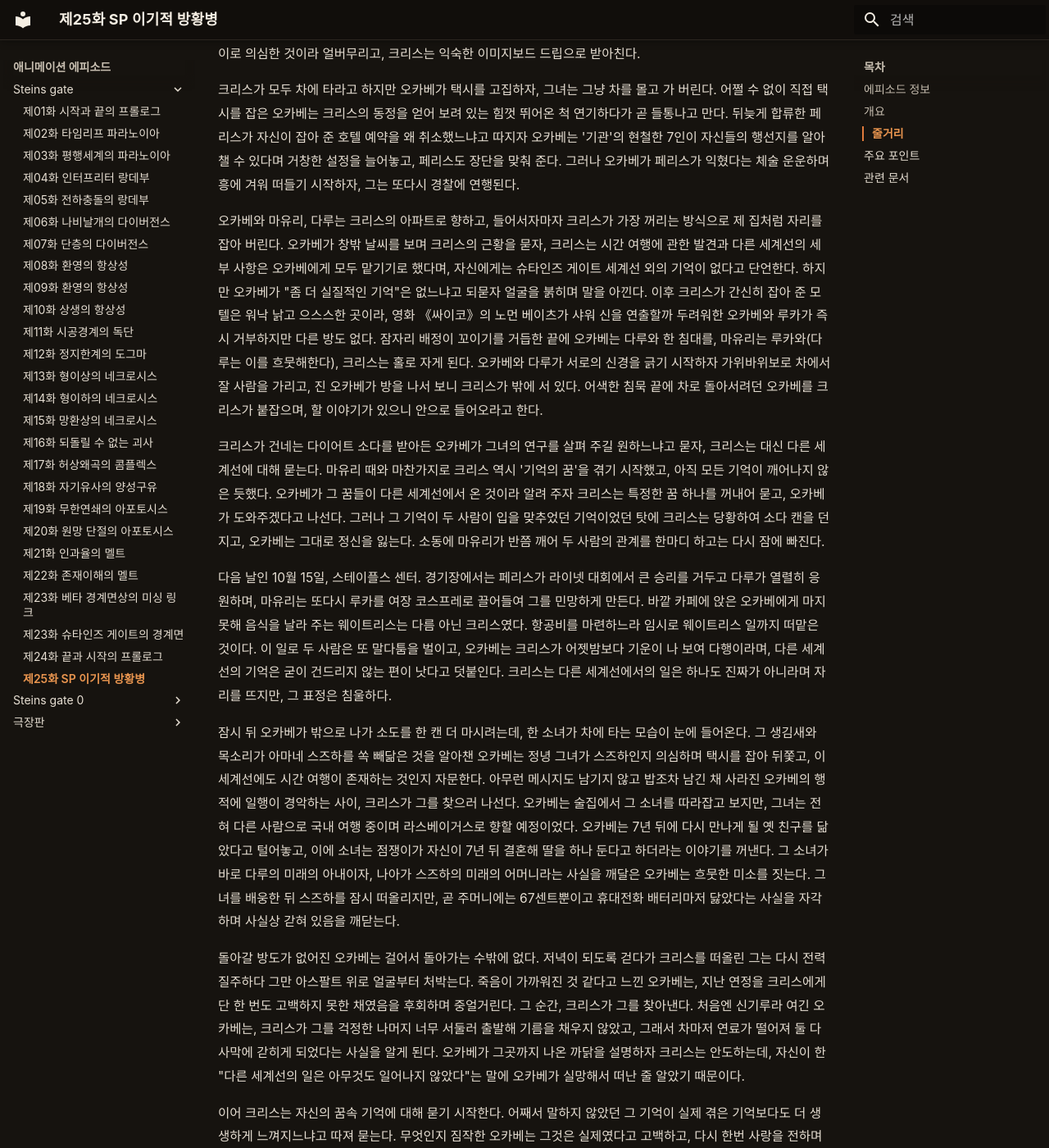
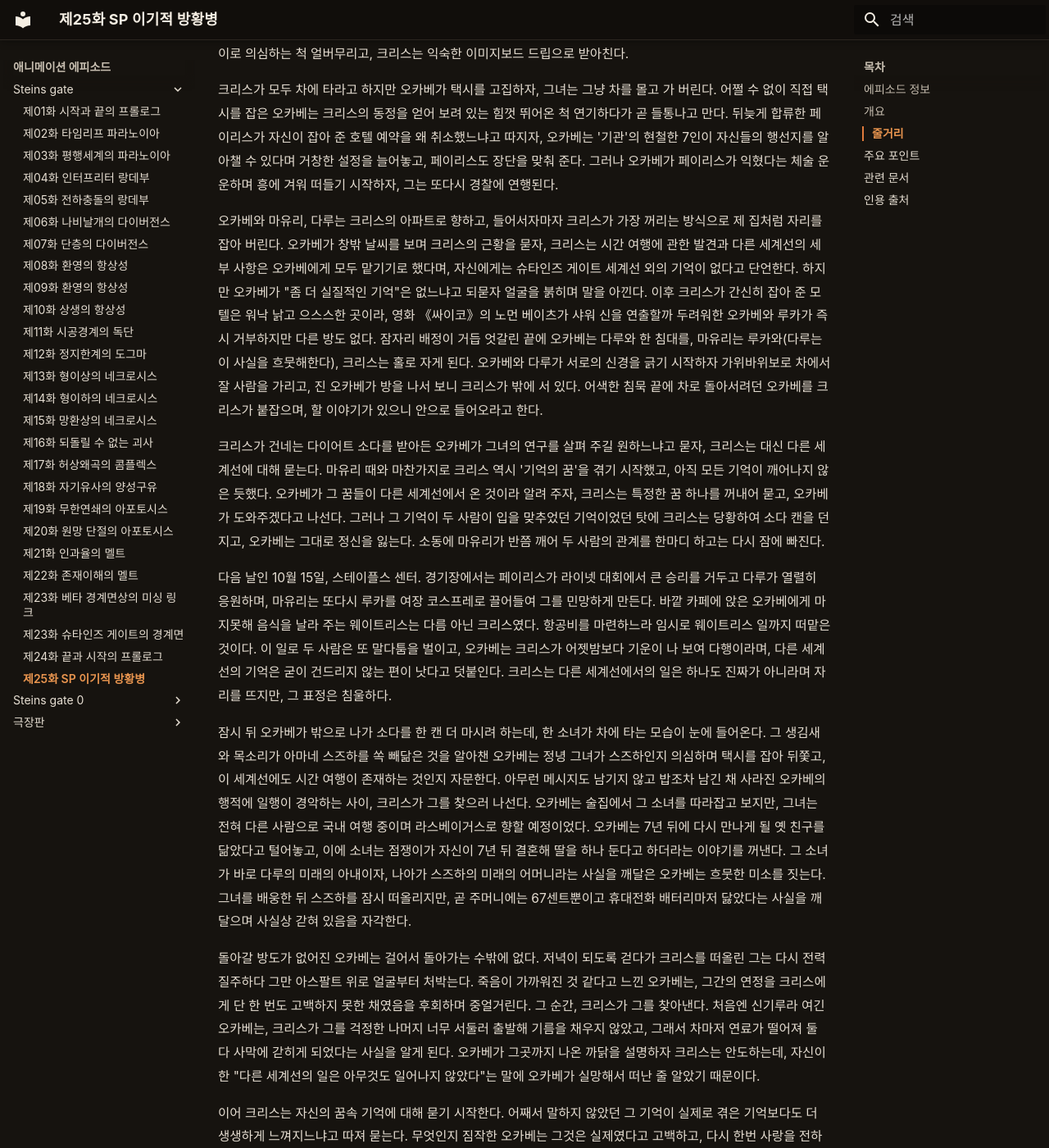
Before and after one commit to sgwiki/sgwiki.github.io, an MkDocs documentation site: the page built from wiki/애니메이션-에피소드/steins-gate/제25화-SP-이기적-방황병.md, in a window 1280 px wide and 1400 px high, scrolled down 1883 px. Shown: the whole window at 82% size. Built offline with MkDocs 1.6.1 and Material for MkDocs 9.7.7, drawn with Linux system fonts in a browser that asks for light colours; some web fonts are replaced; some of the changed text lies outside the part shown.

Commit message:
chore(wiki): 제25화-SP 정비 — 페이리스/라이넷/소다 표기 통일·번역투 교정·인용 출처 섹션 추가
Co-Authored-By: Claude Opus 4.6 <noreply@anthropic.com>

```diff
--- a/wiki/애니메이션-에피소드/steins-gate/제25화-SP-이기적-방황병.md
+++ b/wiki/애니메이션-에피소드/steins-gate/제25화-SP-이기적-방황병.md
@@ -3,7 +3,7 @@ slug: sg-ep25sp-egoistic-poriomania
 date: 2026-06-29
 category: anime-episode
 spoiler: endgame
-description: "*Steins;Gate* 본편 제24화 종료 이후를 다루는 OVA(제25화 SP). 페리스의 초대로 미국 로스앤젤레스를 찾은 오카베 린타로가 마키세 크리스와 재회하고, 다른 세계선의 기억이 꿈으로 흘러나오는 크리스와 사막에서 마주치며 슈타인즈 게이트의 선택을 완성하는 에필로그 회차다."
+description: "*Steins;Gate* 본편 제24화 종료 이후를 다루는 OVA(제25화 SP). 페이리스의 초대로 미국 로스앤젤레스를 찾은 오카베 린타로가 마키세 크리스와 재회하고, 다른 세계선의 기억이 꿈으로 흘러나오는 크리스와 사막에서 마주치며 슈타인즈 게이트의 선택을 완성하는 에필로그 회차다."
 ---
 
 !!! warning "스포일러"
@@ -27,36 +27,36 @@ description: "*Steins;Gate* 본편 제24화 종료 이후를 다루는 OVA(제25
 
 ## 개요
 
-2011년에 방영된 *Steins;Gate* TV 애니메이션 본편 24화의 뒤를 잇는 OVA(오리지널 비디오 애니메이션)이자, 슈타인즈 게이트 세계선에 도달한 뒤를 그리는 에필로그 회차다. 시점은 본편 종료로부터 몇 달 뒤인 2010년 10월 중순. 아키하바라의 평온한 일상 속에서 미래 가젯 연구소 멤버들은 페리스의 초대를 받아 미국 로스앤젤레스에서 열리는 라이넷 대회 관람을 떠난다.
+2011년에 방영된 *Steins;Gate* TV 애니메이션 본편 24화의 뒤를 잇는 OVA(오리지널 비디오 애니메이션)이자, 슈타인즈 게이트 세계선에 도달한 뒤를 그리는 에필로그 회차다. 시점은 본편 종료로부터 몇 달 뒤인 2010년 10월 중순. 아키하바라의 평온한 일상 속에서 미래 가젯 연구소 멤버들은 페이리스의 초대를 받아 미국 로스앤젤레스에서 열리는 라이넷 대회 관람을 떠난다.
 
-이 회차는 본편의 시리어스한 인과율 서스펜스와는 톤을 달리해, 해외 여행을 둘러싼 코미디를 전면에 내세운 뒤 후반에 감정선을 끌어올리는 구성을 취한다. 미국으로 건너간 오카베 린타로는 그곳에서 마키세 크리스와 다시 만나고, 리딩 슈타이너가 없는 크리스가 다른 세계선의 기억을 꿈으로 흘려받는 현상을 목도한다. 그리고 사막 한가운데 두 사람이 마주 선 자리에서, 크리스가 자신의 감정으로 직접 내린 선택이 '슈타인즈 게이트의 선택'을 마무리 짓는다.
+이 회차는 본편의 시리어스한 인과율 서스펜스와는 톤을 달리해, 해외 여행을 둘러싼 코미디를 전면에 내세운 뒤 후반에 감정선을 끌어올리는 구성을 취한다. 미국으로 건너간 오카베 린타로는 그곳에서 마키세 크리스와 다시 만나고, 리딩 슈타이너가 없는 크리스가 다른 세계선의 기억을 꿈으로 흘러받는 현상을 목격한다. 그리고 사막 한가운데 두 사람이 마주 선 자리에서, 크리스가 자신의 감정으로 직접 내린 선택이 '슈타인즈 게이트의 선택'을 마무리한다.
 
 ## 줄거리
 
-어느 사막 한가운데, 오카베 린타로가 도로 위를 홀로 걷고 있다. 그는 자신의 시간이 이미 다했다고 여기며 다시 전화기에 대고 혼잣말을 이어 간다. 지금의 이 처지 역시 슈타인즈 게이트가 택한 길이라 스스로에게 납득시킨 오카베는, 그저 방랑을 계속하기로 한다.
+어느 사막 한가운데, 오카베 린타로가 도로 위를 홀로 걷고 있다. 그는 자신의 시간이 이미 다했다고 여기며 다시 전화기에 대고 혼잣말을 잇는다. 지금의 처지 역시 슈타인즈 게이트가 택한 길이라 스스로 납득한 오카베는, 그저 방랑을 계속하기로 한다.
 
-시간은 2주 전으로 거슬러 올라간다. 연구소에서 시이나 마유리와 함께 있던 오카베에게 하시다 이타루가 루피 모자에 하와이안 셔츠 차림으로 나타난다. 처음에 오카베는 그가 야쿠자나 사파리라도 가려는 줄 착각하지만, 곧 다루와 마유리, 우루시바라 루카가 페리스의 초대로 로스앤젤레스의 라이넹 대회를 보러 가기로 한 사실을 떠올리고, 다루는 단지 그 여행 분위기에 맞춰 복장을 차려 입은 것뿐임을 깨닫는다. 그때 마유리의 휴대전화로 마키세 크리스에게서 문자가 도착한다. 크리스도 잠시 그들을 방문할 수 있게 되었으니, 정 꼭 필요한 경우가 아니면 오카베는 데려오지 말라는 내용이었다.
+시간은 2주 전으로 거슬러 올라간다. 연구소에서 시이나 마유리와 함께 있던 오카베에게 하시다 이타루가 루피 모자에 하와이안 셔츠 차림으로 나타난다. 처음에 오카베는 그가 야쿠자나 사파리라도 가려는 줄 착각하지만, 곧 다루와 마유리, 우루시바라 루카가 페이리스의 초대로 로스앤젤레스의 라이넷 대회를 보러 가기로 한 사실을 떠올리고, 다루는 단지 그 여행 분위기에 맞춰 복장을 차려 입은 것뿐임을 깨닫는다. 그때 마유리의 휴대전화로 마키세 크리스에게서 문자가 도착한다. 크리스도 잠시 그들을 방문할 수 있게 되었으니, 정 꼭 필요한 경우가 아니면 오카베는 데려오지 말라는 내용이었다.
 
-출국 전날인 10월 14일, 일행은 잠시 브라운관 공방의 텐노지 유고와 텐노지 나에, 그리고 키류 모에카를 찾아간다. 나에는 선물을 졸라대고, 마유리가 모에카도 무언가 원하는 게 있느냐고 묻자 모에카는 재빨리 오카베에게 마카다미아 너트는 사지 말라는 문자를 보낸 뒤, 얼굴을 붉히며 조심스레 초콜릿을 부탁한다. 공항에 도착한 일행이 체크인을 하려 하자 여권 담당관이 방문 목적을 묻고, 질문의 뜻을 헤아리지 못한 오카베는 덜컥 자신이 매드 사이언티스트라고 선언해 버린다. 이 발언 탓에 경찰은 그를 정신 이상자로 간주하여 수갑을 채우고 끌고 간다. 간신히 빠져나온 오카베가 출입구에서 마주한 것은, 다름 아닌 크리스였다. 다시 그녀를 보고 할 말을 잃은 오카베는 인사조차 잊은 채 그녀를 스파이로 의심한 것이라 얼버무리고, 크리스는 익숙한 이미지보드 드립으로 받아친다.
+출국 전날인 10월 14일, 일행은 잠시 브라운관 공방의 텐노지 유고와 텐노지 나에, 그리고 키류 모에카를 찾아간다. 나에는 선물을 졸라대고, 마유리가 모에카도 무언가 원하는 게 있느냐고 묻자 모에카는 재빨리 오카베에게 마카다미아 너트는 사지 말라는 문자를 보낸 뒤, 얼굴을 붉히며 조심스레 초콜릿을 부탁한다. 공항에 도착한 일행이 체크인을 하려 하자 여권 담당관이 방문 목적을 묻고, 질문의 뜻을 헤아리지 못한 오카베는 덜컥 자신이 매드 사이언티스트라고 선언해 버린다. 이 발언 탓에 경찰은 그를 정신 이상자로 간주하여 수갑을 채우고 끌고 간다. 간신히 빠져나온 오카베가 출입구에서 마주한 것은, 다름 아닌 크리스였다. 다시 그녀를 보고 할 말을 잃은 오카베는 인사조차 잊은 채, 그녀를 스파이로 의심하는 척 얼버무리고, 크리스는 익숙한 이미지보드 드립으로 받아친다.
 
-크리스가 모두 차에 타라고 하지만 오카베가 택시를 고집하자, 그녀는 그냥 차를 몰고 가 버린다. 어쩔 수 없이 직접 택시를 잡은 오카베는 크리스의 동정을 얻어 보려 있는 힘껏 뛰어온 척 연기하다가 곧 들통나고 만다. 뒤늦게 합류한 페리스가 자신이 잡아 준 호텔 예약을 왜 취소했느냐고 따지자 오카베는 '기관'의 현철한 7인이 자신들의 행선지를 알아챌 수 있다며 거창한 설정을 늘어놓고, 페리스도 장단을 맞춰 준다. 그러나 오카베가 페리스가 익혔다는 체술 운운하며 흥에 겨워 떠들기 시작하자, 그는 또다시 경찰에 연행된다.
+크리스가 모두 차에 타라고 하지만 오카베가 택시를 고집하자, 그녀는 그냥 차를 몰고 가 버린다. 어쩔 수 없이 직접 택시를 잡은 오카베는 크리스의 동정을 얻어 보려 있는 힘껏 뛰어온 척 연기하다가 곧 들통나고 만다. 뒤늦게 합류한 페이리스가 자신이 잡아 준 호텔 예약을 왜 취소했느냐고 따지자, 오카베는 '기관'의 현철한 7인이 자신들의 행선지를 알아챌 수 있다며 거창한 설정을 늘어놓고, 페이리스도 장단을 맞춰 준다. 그러나 오카베가 페이리스가 익혔다는 체술 운운하며 흥에 겨워 떠들기 시작하자, 그는 또다시 경찰에 연행된다.
 
-오카베와 마유리, 다루는 크리스의 아파트로 향하고, 들어서자마자 크리스가 가장 꺼리는 방식으로 제 집처럼 자리를 잡아 버린다. 오카베가 창밖 날씨를 보며 크리스의 근황을 묻자, 크리스는 시간 여행에 관한 발견과 다른 세계선의 세부 사항은 오카베에게 모두 맡기기로 했다며, 자신에게는 슈타인즈 게이트 세계선 외의 기억이 없다고 단언한다. 하지만 오카베가 "좀 더 실질적인 기억"은 없느냐고 되묻자 얼굴을 붉히며 말을 아낀다. 이후 크리스가 간신히 잡아 준 모텔은 워낙 낡고 으스스한 곳이라, 영화 《싸이코》의 노먼 베이츠가 샤워 신을 연출할까 두려워한 오카베와 루카가 즉시 거부하지만 다른 방도 없다. 잠자리 배정이 꼬이기를 거듭한 끝에 오카베는 다루와 한 침대를, 마유리는 루카와(다루는 이를 흐뭇해한다), 크리스는 홀로 자게 된다. 오카베와 다루가 서로의 신경을 긁기 시작하자 가위바위보로 차에서 잘 사람을 가리고, 진 오카베가 방을 나서 보니 크리스가 밖에 서 있다. 어색한 침묵 끝에 차로 돌아서려던 오카베를 크리스가 붙잡으며, 할 이야기가 있으니 안으로 들어오라고 한다.
+오카베와 마유리, 다루는 크리스의 아파트로 향하고, 들어서자마자 크리스가 가장 꺼리는 방식으로 제 집처럼 자리를 잡아 버린다. 오카베가 창밖 날씨를 보며 크리스의 근황을 묻자, 크리스는 시간 여행에 관한 발견과 다른 세계선의 세부 사항은 오카베에게 모두 맡기기로 했다며, 자신에게는 슈타인즈 게이트 세계선 외의 기억이 없다고 단언한다. 하지만 오카베가 "좀 더 실질적인 기억"은 없느냐고 되묻자 얼굴을 붉히며 말을 아낀다. 이후 크리스가 간신히 잡아 준 모텔은 워낙 낡고 으스스한 곳이라, 영화 《싸이코》의 노먼 베이츠가 샤워 신을 연출할까 두려워한 오카베와 루카가 즉시 거부하지만 다른 방도 없다. 잠자리 배정이 거듭 엇갈린 끝에 오카베는 다루와 한 침대를, 마유리는 루카와(다루는 이 사실을 흐뭇해한다), 크리스는 홀로 자게 된다. 오카베와 다루가 서로의 신경을 긁기 시작하자 가위바위보로 차에서 잘 사람을 가리고, 진 오카베가 방을 나서 보니 크리스가 밖에 서 있다. 어색한 침묵 끝에 차로 돌아서려던 오카베를 크리스가 붙잡으며, 할 이야기가 있으니 안으로 들어오라고 한다.
 
-크리스가 건네는 다이어트 소다를 받아든 오카베가 그녀의 연구를 살펴 주길 원하느냐고 묻자, 크리스는 대신 다른 세계선에 대해 묻는다. 마유리 때와 마찬가지로 크리스 역시 '기억의 꿈'을 겪기 시작했고, 아직 모든 기억이 깨어나지 않은 듯했다. 오카베가 그 꿈들이 다른 세계선에서 온 것이라 알려 주자 크리스는 특정한 꿈 하나를 꺼내어 묻고, 오카베가 도와주겠다고 나선다. 그러나 그 기억이 두 사람이 입을 맞추었던 기억이었던 탓에 크리스는 당황하여 소다 캔을 던지고, 오카베는 그대로 정신을 잃는다. 소동에 마유리가 반쯤 깨어 두 사람의 관계를 한마디 하고는 다시 잠에 빠진다.
+크리스가 건네는 다이어트 소다를 받아든 오카베가 그녀의 연구를 살펴 주길 원하느냐고 묻자, 크리스는 대신 다른 세계선에 대해 묻는다. 마유리 때와 마찬가지로 크리스 역시 '기억의 꿈'을 겪기 시작했고, 아직 모든 기억이 깨어나지 않은 듯했다. 오카베가 그 꿈들이 다른 세계선에서 온 것이라 알려 주자, 크리스는 특정한 꿈 하나를 꺼내어 묻고, 오카베가 도와주겠다고 나선다. 그러나 그 기억이 두 사람이 입을 맞추었던 기억이었던 탓에 크리스는 당황하여 소다 캔을 던지고, 오카베는 그대로 정신을 잃는다. 소동에 마유리가 반쯤 깨어 두 사람의 관계를 한마디 하고는 다시 잠에 빠진다.
 
-다음 날인 10월 15일, 스테이플스 센터. 경기장에서는 페리스가 라이넷 대회에서 큰 승리를 거두고 다루가 열렬히 응원하며, 마유리는 또다시 루카를 여장 코스프레로 끌어들여 그를 민망하게 만든다. 바깥 카페에 앉은 오카베에게 마지못해 음식을 날라 주는 웨이트리스는 다름 아닌 크리스였다. 항공비를 마련하느라 임시로 웨이트리스 일까지 떠맡은 것이다. 이 일로 두 사람은 또 말다툼을 벌이고, 오카베는 크리스가 어젯밤보다 기운이 나 보여 다행이라며, 다른 세계선의 기억은 굳이 건드리지 않는 편이 낫다고 덧붙인다. 크리스는 다른 세계선에서의 일은 하나도 진짜가 아니라며 자리를 뜨지만, 그 표정은 침울하다.
+다음 날인 10월 15일, 스테이플스 센터. 경기장에서는 페이리스가 라이넷 대회에서 큰 승리를 거두고 다루가 열렬히 응원하며, 마유리는 또다시 루카를 여장 코스프레로 끌어들여 그를 민망하게 만든다. 바깥 카페에 앉은 오카베에게 마지못해 음식을 날라 주는 웨이트리스는 다름 아닌 크리스였다. 항공비를 마련하느라 임시로 웨이트리스 일까지 떠맡은 것이다. 이 일로 두 사람은 또 말다툼을 벌이고, 오카베는 크리스가 어젯밤보다 기운이 나 보여 다행이라며, 다른 세계선의 기억은 굳이 건드리지 않는 편이 낫다고 덧붙인다. 크리스는 다른 세계선에서의 일은 하나도 진짜가 아니라며 자리를 뜨지만, 그 표정은 침울하다.
 
-잠시 뒤 오카베가 밖으로 나가 소도를 한 캔 더 마시려는데, 한 소녀가 차에 타는 모습이 눈에 들어온다. 그 생김새와 목소리가 아마네 스즈하를 쏙 빼닮은 것을 알아챈 오카베는 정녕 그녀가 스즈하인지 의심하며 택시를 잡아 뒤쫓고, 이 세계선에도 시간 여행이 존재하는 것인지 자문한다. 아무런 메시지도 남기지 않고 밥조차 남긴 채 사라진 오카베의 행적에 일행이 경악하는 사이, 크리스가 그를 찾으러 나선다. 오카베는 술집에서 그 소녀를 따라잡고 보지만, 그녀는 전혀 다른 사람으로 국내 여행 중이며 라스베이거스로 향할 예정이었다. 오카베는 7년 뒤에 다시 만나게 될 옛 친구를 닮았다고 털어놓고, 이에 소녀는 점쟁이가 자신이 7년 뒤 결혼해 딸을 하나 둔다고 하더라는 이야기를 꺼낸다. 그 소녀가 바로 다루의 미래의 아내이자, 나아가 스즈하의 미래의 어머니라는 사실을 깨달은 오카베는 흐뭇한 미소를 짓는다. 그녀를 배웅한 뒤 스즈하를 잠시 떠올리지만, 곧 주머니에는 67센트뿐이고 휴대전화 배터리마저 닳았다는 사실을 자각하며 사실상 갇혀 있음을 깨닫는다.
+잠시 뒤 오카베가 밖으로 나가 소다를 한 캔 더 마시려 하는데, 한 소녀가 차에 타는 모습이 눈에 들어온다. 그 생김새와 목소리가 아마네 스즈하를 쏙 빼닮은 것을 알아챈 오카베는 정녕 그녀가 스즈하인지 의심하며 택시를 잡아 뒤쫓고, 이 세계선에도 시간 여행이 존재하는 것인지 자문한다. 아무런 메시지도 남기지 않고 밥조차 남긴 채 사라진 오카베의 행적에 일행이 경악하는 사이, 크리스가 그를 찾으러 나선다. 오카베는 술집에서 그 소녀를 따라잡고 보지만, 그녀는 전혀 다른 사람으로 국내 여행 중이며 라스베이거스로 향할 예정이었다. 오카베는 7년 뒤에 다시 만나게 될 옛 친구를 닮았다고 털어놓고, 이에 소녀는 점쟁이가 자신이 7년 뒤 결혼해 딸을 하나 둔다고 하더라는 이야기를 꺼낸다. 그 소녀가 바로 다루의 미래의 아내이자, 나아가 스즈하의 미래의 어머니라는 사실을 깨달은 오카베는 흐뭇한 미소를 짓는다. 그녀를 배웅한 뒤 스즈하를 잠시 떠올리지만, 곧 주머니에는 67센트뿐이고 휴대전화 배터리마저 닳았다는 사실을 깨달으며 사실상 갇혀 있음을 자각한다.
 
-돌아갈 방도가 없어진 오카베는 걸어서 돌아가는 수밖에 없다. 저녁이 되도록 걷다가 크리스를 떠올린 그는 다시 전력 질주하다 그만 아스팔트 위로 얼굴부터 처박는다. 죽음이 가까워진 것 같다고 느낀 오카베는, 지난 연정을 크리스에게 단 한 번도 고백하지 못한 채였음을 후회하며 중얼거린다. 그 순간, 크리스가 그를 찾아낸다. 처음엔 신기루라 여긴 오카베는, 크리스가 그를 걱정한 나머지 너무 서둘러 출발해 기름을 채우지 않았고, 그래서 차마저 연료가 떨어져 둘 다 사막에 갇히게 되었다는 사실을 알게 된다. 오카베가 그곳까지 나온 까닭을 설명하자 크리스는 안도하는데, 자신이 한 "다른 세계선의 일은 아무것도 일어나지 않았다"는 말에 오카베가 실망해서 떠난 줄 알았기 때문이다.
+돌아갈 방도가 없어진 오카베는 걸어서 돌아가는 수밖에 없다. 저녁이 되도록 걷다가 크리스를 떠올린 그는 다시 전력 질주하다 그만 아스팔트 위로 얼굴부터 처박는다. 죽음이 가까워진 것 같다고 느낀 오카베는, 그간의 연정을 크리스에게 단 한 번도 고백하지 못한 채였음을 후회하며 중얼거린다. 그 순간, 크리스가 그를 찾아낸다. 처음엔 신기루라 여긴 오카베는, 크리스가 그를 걱정한 나머지 너무 서둘러 출발해 기름을 채우지 않았고, 그래서 차마저 연료가 떨어져 둘 다 사막에 갇히게 되었다는 사실을 알게 된다. 오카베가 그곳까지 나온 까닭을 설명하자 크리스는 안도하는데, 자신이 한 "다른 세계선의 일은 아무것도 일어나지 않았다"는 말에 오카베가 실망해서 떠난 줄 알았기 때문이다.
 
-이어 크리스는 자신의 꿈속 기억에 대해 묻기 시작한다. 어째서 말하지 않았던 그 기억이 실제 겪은 기억보다도 더 생생하게 느껴지느냐고 따져 묻는다. 무엇인지 짐작한 오카베는 그것은 실제였다고 고백하고, 다시 한번 사랑을 전하며 그녀의 마음을 묻는다. 다른 세계선의 자신과 달리, 크리스는 자신에게는 리딩 슈타이너가 없기에 오카베를 향한 감정이 무엇인지조차 모르겠다고 답한다. 이에 오카베는 다른 세계선들이 자신에게는 실재하는 일이었고 그 사이에서도 크리스는 언제나 변하지 않는 상수였지만, 다만 지금 이 세계선에서 그녀 자신이 무엇을 느끼는지 알고 싶을 따름이라고 덧붙인다. 그러고는 자리에서 일어선 크리스가 다른 세계선에서처럼 오카베에게 눈을 감아 달라고 말하며, 마침내 슈타인즈 게이트의 선택을 스스로의 손으로 완성한다.
+이어 크리스는 자신의 꿈속 기억에 대해 묻기 시작한다. 어째서 말하지 않았던 그 기억이 실제로 겪은 기억보다도 더 생생하게 느껴지느냐고 따져 묻는다. 무엇인지 짐작한 오카베는 그것은 실제였다고 고백하고, 다시 한번 사랑을 전하며 그녀의 마음을 묻는다. 다른 세계선의 자신과 달리, 크리스는 자신에게는 리딩 슈타이너가 없기에 오카베를 향한 감정이 무엇인지조차 모르겠다고 답한다. 이에 오카베는 다른 세계선들이 자신에게는 실재하는 일이었고 그 사이에서도 크리스는 언제나 변하지 않는 상수였지만, 다만 지금 이 세계선에서 그녀 자신이 무엇을 느끼는지 알고 싶을 따름이라고 덧붙인다. 그러고는 자리에서 일어선 크리스가 다른 세계선에서처럼 오카베에게 눈을 감아 달라고 말하며, 마침내 슈타인즈 게이트의 선택을 스스로의 손으로 완성한다.
 
 ## 주요 포인트
 
 - **에필로그로서의 위치**: 본편 24화로 도달한 슈타인즈 게이트 세계선 이후를 다루는 OVA로, 시리어스한 인과율 갈등 대신 코미디를 전면에 둔 뒤 후반부에 관계의 결말을 짓는 구성을 취한다.
-- **크리스의 기억 병존**: 리딩 슈타이너가 없는 크리스도 '기억의 꿈'을 통해 비활성 세계선의 기억 잔재를 단편적으로 받아들며, 세계선이 바뀌어도 기억이 완전히 소멸하지는 않는다는 설정을 확인시킨다.
+- **크리스의 기억 병존**: 리딩 슈타이너가 없는 크리스도 '기억의 꿈'을 통해 비활성 세계선의 기억 잔재를 단편적으로 받아들이며, 세계선이 바뀌어도 기억이 완전히 소멸하지는 않는다는 설정을 확인시킨다.
 - **키스 기억의 무게**: 크리스가 가장 생생하게 느끼는 꿈은 다른 세계선에서 두 사람이 나눴던 첫 키스였고, 오카베는 그것이 실제였음을 증언함으로써 양쪽 기억의 진위를 맞대어 놓는다.
 - **리딩 슈타이너의 비대칭**: 오카베만이 세계선 이동의 기억을 온전히 보존하는 반면 크리스는 꿈으로만 간헐적으로 접근하여, 같은 사건을 두고 두 사람이 서로 다른 확신의 농도를 지니고 대면하는 간극이 드러난다.
 - **스즈하의 어머니와 조우**: 오카베가 라스베이거스행 여행객 소녀와 마주치는 장면은 그녀가 다루의 미래의 아내이자 스즈하의 어머니라는 사실을 예감하게 하며, 먼 미래의 인연을 향한 복선을 남긴다.
@@ -82,3 +82,5 @@ description: "*Steins;Gate* 본편 제24화 종료 이후를 다루는 OVA(제25
 - [1.048596 세계선 슈타인즈 게이트](../../세계선/1.048596-세계선-슈타인즈게이트.md)
 - [슈타인즈 게이트 2011년 TV 애니메이션](../../lore/슈타인즈-게이트-2011년-TV-애니메이션.md)
 - [슈타인즈 게이트 극장판 부하영역의 데자뷰](../../lore/부하영역의-데자뷰.md)
+
+## 인용 출처
```
